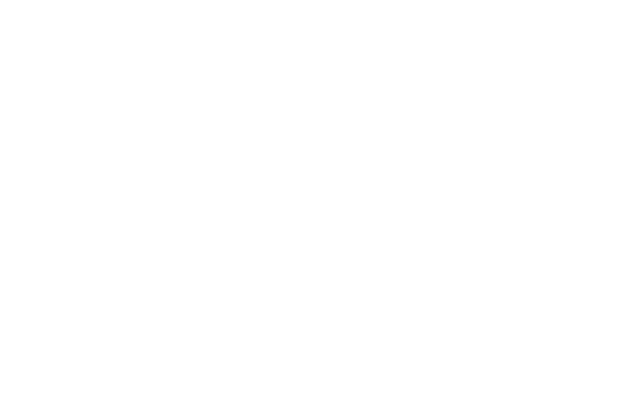
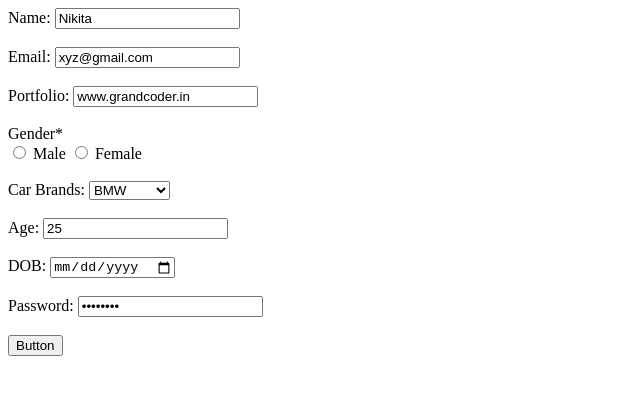
Before and after one commit to acciojob/signup-form-car-NikitaRajurkar, a website: page main.html in a window 1280 px wide. Shown: the whole page, without its empty margins (0-640 px from the left). Drawn offline with Linux system fonts and the light colour scheme.

Commit message:
Completed

```diff
--- a/main.html
+++ b/main.html
@@ -8,6 +8,51 @@
 
 <body>
 	<!-- the entire body must be written by student -->
+	<form method="post">
+		<label for="name">
+		Name: <input type="text" value="Nikita" id="name" required>
+		</label><br><br>
+
+		<label for="email">
+		   Email: <input type="email" value="xyz@gmail.com" id="email" required>
+		</label><br><br>
+
+		<label for="portfolio">
+			Portfolio: <input type="url" value="www.grandcoder.in" id="portfolio">
+		 </label> <br>
+		 <br>
+		 <label for="gender"> Gender* </label>
+		 <br>
+		 <input type="radio" name="gender" id="male" required>
+		 <label for="male"> Male </label>
+		 <input type="radio" name="gender" id="female" required>
+		 <label for="female"> Female </label>
+		 <br> <br>
+
+        <label for="cars">
+			Car Brands:
+			<select name="car_brands" id="cars" required>
+				<option value="BMW">BMW</option>
+				<option value="Audi">Audi</option>
+				<option value="Mercedez">Mercedez</option>
+			  </select>
+		</label><br><br>
+
+		<label for="age">
+			Age: <input type="number" value="25" id="age" required>
+		 </label><br><br>
+
+		 <label for="dob">
+			DOB: <input type="date" value="15/07/1997" id="dob" required>
+		 </label><br><br>
+
+		 <label for="password">
+			Password: <input type="password" value="nikita15" id="password" required>
+		 </label><br><br>
+		 <button type='submit'>Button</button>
+
+
+	</form>
     <script type="text/javascript" src="./script.js">
 </script>
 
```
